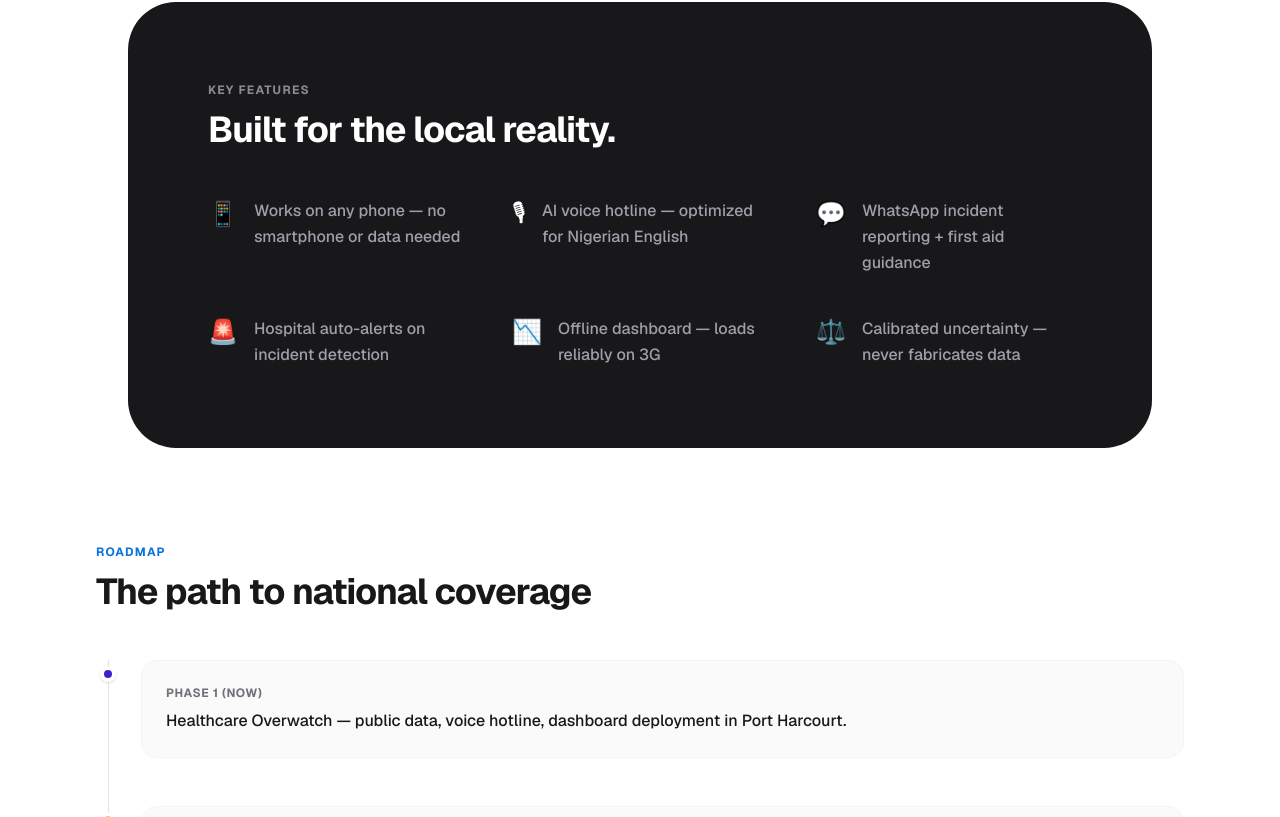
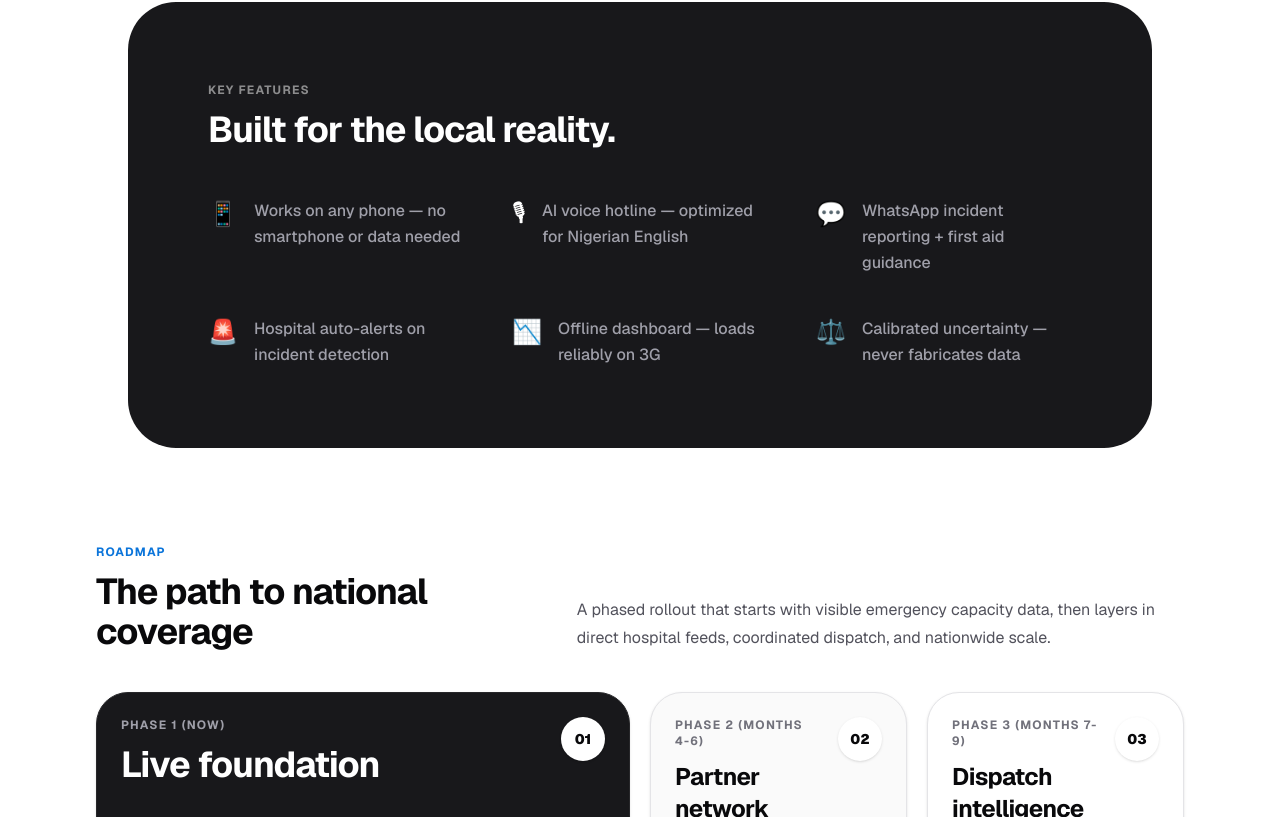
Before and after one commit to Philemon01/emerge_grid, a Next.js app in the folder my-app/: page / in a window 1280 px wide. Shown: the part 1983-2800 px from the top of the page. Built offline with nearby package versions, Linux system fonts and the light colour scheme.

Commit message:
ui improvement

```diff
--- a/my-app/app/components/header.tsx
+++ b/my-app/app/components/header.tsx
@@ -12,10 +12,10 @@ export default function Header() {
         {/* CTA buttons to the extreme right */}
         <div className="hidden md:flex items-center gap-3">
           {/* Secondary CTA */}
-          <a className="px-6 py-2.5 rounded-full border-2 border-[#3b24c9] text-[#3b24c9] text-sm font-bold hover:bg-[#3b24c9]/5 transition-colors" href="#">Call - 0800 EMERGE</a>
+          <a className="px-6 py-2.5 rounded-sm border-2 border-[#3b24c9] text-[#3b24c9] text-sm font-bold hover:bg-[#3b24c9]/5 transition-colors" href="#">Call - 0800 EMERGE</a>
 
           {/* Primary CTA */}
-          <a className="px-6 py-2.5 rounded-full bg-[#3b24c9] text-white text-sm font-bold hover:bg-[#2f1aa7] shadow-sm transition-colors" href="#">Message via WhatsApp</a>
+          <a className="px-6 py-2.5 rounded-sm bg-[#3b24c9] text-white text-sm font-bold hover:bg-[#2f1aa7] shadow-sm transition-colors" href="#">Message via WhatsApp</a>
         </div>
       </div>
     </header>
--- a/my-app/app/components/hero-section.tsx
+++ b/my-app/app/components/hero-section.tsx
@@ -27,9 +27,12 @@ export default function HeroSection() {
                 High-yield operational dashboard tracking triage latency, critical trauma levels, and bed availabilities across Port Harcourt's healthcare network.
               </p>
 
-              <div className="mt-8 flex flex-wrap gap-3">
-                <a className="btn-outline text-white border-white/70 hover:border-white" href="#">Call - 0800 EMERGE</a>
-                <a className="btn-primary bg-[#3b24c9] text-white hover:bg-[#2f1aa7]" href="#">Message via WhatsApp</a>
+              <div className="hidden md:flex mt-5 items-center gap-3">
+                {/* Secondary CTA */}
+                <a className="px-3 py-2.5 rounded-sm border-2 border-[#ffffff] text-[#ffffff] text-sm font-bold hover:bg-[#3b24c9]/5 transition-colors" href="#">Call - 0800 EMERGE</a>
+
+                {/* Primary CTA */}
+                <a className="px-3 py-2.5 rounded-sm bg-[#3b24c9] text-white text-sm font-bold hover:bg-[#2f1aa7] shadow-sm transition-colors" href="#">Message via WhatsApp</a>
               </div>
             </div>
           </div>
--- a/my-app/app/components/roadmap-section.tsx
+++ b/my-app/app/components/roadmap-section.tsx
@@ -1,50 +1,107 @@
-import SectionHeader from "./section-header";
-
 export default function RoadmapSection() {
   const steps = [
     {
       phase: "Phase 1 (Now)",
-      color: "bg-[#3b24c9]",
-      content: "Healthcare Overwatch — public data, voice hotline, dashboard deployment in Port Harcourt."
+      label: "Live foundation",
+      accent: "bg-[#3b24c9]",
+      surface: "bg-zinc-900 text-white border-zinc-800",
+      muted: "text-zinc-400",
+      size: "md:col-span-2 md:row-span-2",
+      content:
+        "Healthcare Overwatch - public data, voice hotline, dashboard deployment in Port Harcourt.",
     },
     {
-      phase: "Phase 2 (Months 4–6)",
-      color: "bg-[#F3C969]",
-      content: "Hospital partnerships, direct data feeds, and volunteer driver network integration."
+      phase: "Phase 2 (Months 4-6)",
+      label: "Partner network",
+      accent: "bg-[#F3C969]",
+      surface: "bg-zinc-50 text-zinc-950 border-zinc-200",
+      muted: "text-zinc-500",
+      size: "",
+      content:
+        "Hospital partnerships, direct data feeds, and volunteer driver network integration.",
     },
     {
-      phase: "Phase 3 (Months 7–9)",
-      color: "bg-[#E63946]",
-      content: "FairTriage, SmartScheduler, and GRID Control for unified dispatch."
+      phase: "Phase 3 (Months 7-9)",
+      label: "Dispatch intelligence",
+      accent: "bg-[#E63946]",
+      surface: "bg-white text-zinc-950 border-zinc-200",
+      muted: "text-zinc-500",
+      size: "",
+      content:
+        "FairTriage, SmartScheduler, and GRID Control for unified dispatch.",
     },
     {
-      phase: "Phase 4 (Months 10–12+)",
-      color: "bg-[#7C7C7C]",
-      content: "National expansion across major Nigerian metropolitan hubs."
-    }
+      phase: "Phase 4 (Months 10-12+)",
+      label: "National scale",
+      accent: "bg-zinc-700",
+      surface: "bg-zinc-50 text-zinc-950 border-zinc-200",
+      muted: "text-zinc-500",
+      size: "md:col-span-2",
+      content: "National expansion across major Nigerian metropolitan hubs.",
+    },
   ];
 
   return (
     <section id="roadmap" className="px-6 py-12 lg:px-24">
-      <div className="max-w-6xl mx-auto">
-        <SectionHeader
-          title="Roadmap"
-          subtitle="The path to national coverage"
-        />
+      <div className="mx-auto max-w-6xl">
+        <div className="grid gap-8 lg:grid-cols-[0.85fr_1.15fr] lg:items-end">
+          <div>
+            <p className="mb-3 text-xs font-bold uppercase tracking-widest text-brand-primary">
+              Roadmap
+            </p>
+            <h2 className="max-w-xl text-3xl font-bold tracking-tight text-zinc-950 sm:text-4xl">
+              The path to national coverage
+            </h2>
+          </div>
 
-        <div className="mt-8">
-          <ol className="relative border-l border-zinc-200 ml-3">
+          <p className="max-w-2xl text-base leading-7 text-zinc-600 lg:justify-self-end">
+            A phased rollout that starts with visible emergency capacity data,
+            then layers in direct hospital feeds, coordinated dispatch, and
+            nationwide scale.
+          </p>
+        </div>
+
+        <div className="mt-10">
+          <ol className="grid auto-rows-[minmax(210px,auto)] gap-5 md:grid-cols-4">
             {steps.map((step, i) => (
-              <li key={i} className="mb-12 ml-8">
-                <div className={`absolute -left-[9px] mt-1.5 h-4 w-4 rounded-full ${step.color} border-4 border-white shadow-sm`} />
-                <div className="bg-zinc-50 p-6 rounded-2xl border border-zinc-100">
-                  <span className="text-xs font-bold text-zinc-500 uppercase tracking-wider mb-2 block">
-                    {step.phase}
-                  </span>
-                  <p className="text-zinc-900 font-medium">
+              <li
+                key={step.phase}
+                className={`group relative overflow-hidden rounded-[2rem] border p-6 shadow-sm transition-all duration-300 hover:-translate-y-1 hover:shadow-xl hover:shadow-zinc-200/70 ${step.surface} ${step.size}`}
+              >
+                <div className="relative z-10 flex h-full flex-col justify-between">
+                  <div className="flex items-start justify-between gap-4">
+                    <div>
+                      <p className={`text-xs font-bold uppercase tracking-widest ${step.muted}`}>
+                        {step.phase}
+                      </p>
+                      <h3
+                        className={`mt-3 font-bold tracking-tight ${
+                          i === 0 ? "text-3xl sm:text-4xl" : "text-2xl"
+                        }`}
+                      >
+                        {step.label}
+                      </h3>
+                    </div>
+                    <div className="flex h-11 w-11 shrink-0 items-center justify-center rounded-full bg-white text-sm font-black text-zinc-950 shadow-sm">
+                      {String(i + 1).padStart(2, "0")}
+                    </div>
+                  </div>
+
+                  <p
+                    className={`mt-8 max-w-md leading-7 ${
+                      i === 0 ? "text-base text-zinc-300" : "text-sm text-zinc-600"
+                    }`}
+                  >
                     {step.content}
                   </p>
                 </div>
+
+                {i === 0 && (
+                  <div className="absolute -bottom-20 -right-16 h-56 w-56 rounded-full bg-[#3b24c9]/30 blur-3xl transition-colors group-hover:bg-[#3b24c9]/40" />
+                )}
+                <div
+                  className={`absolute inset-x-6 bottom-0 h-1 rounded-t-full ${step.accent}`}
+                />
               </li>
             ))}
           </ol>
--- a/my-app/app/globals.css
+++ b/my-app/app/globals.css
@@ -47,3 +47,18 @@ body {
 
 /* Utility */
 .text-foreground { color: var(--foreground); }
+
+@keyframes marquee {
+  from {
+    transform: translateX(0);
+  }
+
+  to {
+    transform: translateX(calc(-50% - 1.5rem));
+  }
+}
+
+.animate-marquee {
+  animation: marquee 32s linear infinite;
+  will-change: transform;
+}
```
Also changed, not shown: my-app/app/components/who-section.tsx (+16 -17 lines).
